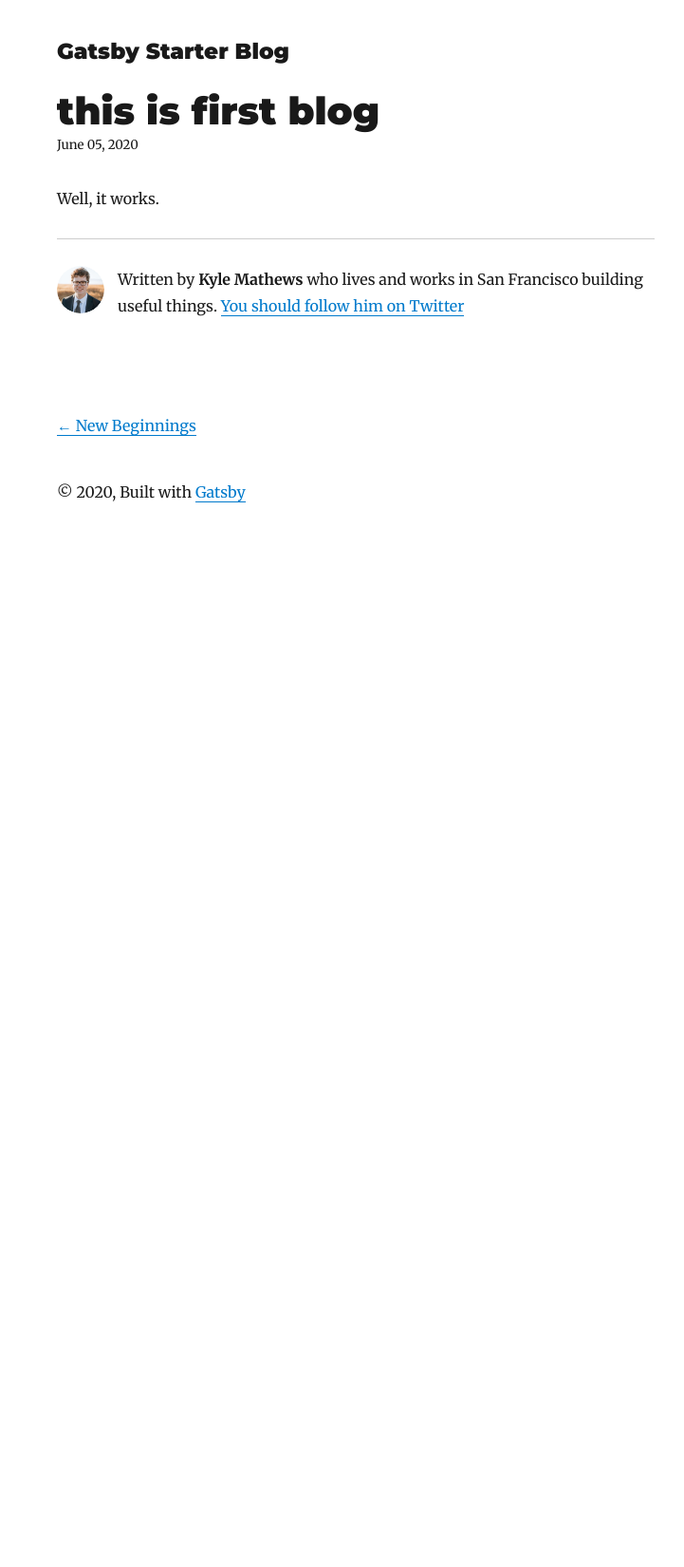
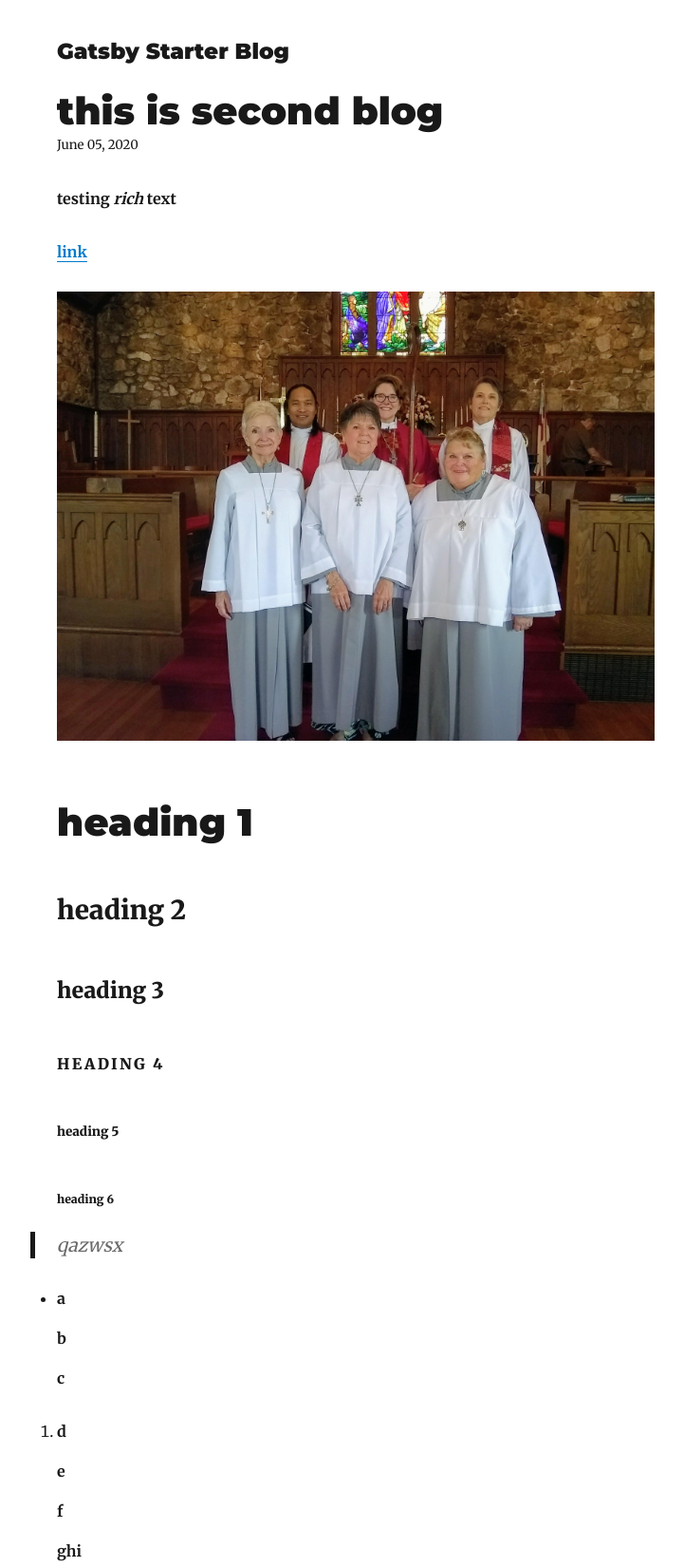
Before and after one commit to remrobem/blog, a Gatsby site: page /2020-06-05-this-is-first-blog/ in a window 1280 px wide. Shown: the top 1650 px of the page at 95% size, without its empty margins (265-986 px from the left). Before the commit the page ends 800 px from the top, so only its background shows below. Built offline with nearby package versions, Linux system fonts and the light colour scheme; Gatsby itself is replaced by a stand-in of ours; some packages are replaced by stand-ins of ours.

Commit message:
Update Blog “2020-06-05-this-is-first-blog”

```diff
--- a/content/blog/2020-06-05-this-is-first-blog.md
+++ b/content/blog/2020-06-05-this-is-first-blog.md
@@ -1,6 +1,38 @@
 ---
-title: this is first blog
+title: this is second blog
 date: 2020-06-05T15:30:15.269Z
-description: Hey
+description: Hey there
 ---
-Well, it works.
+**testing *rich* text**
+
+**[link](http://epiphanyeden.org)**
+
+![test](/img/confirmationsunday-2019.jpg "test")
+
+# heading 1
+
+## heading 2
+
+### heading 3
+
+#### heading 4
+
+##### heading 5
+
+###### heading 6
+
+> qazwsx
+
+* **a**
+
+  **b**
+
+  **c**
+
+1. **d**
+
+   **e**
+
+   **f**
+
+   **ghi**
```
Also changed, not shown: static/img/confirmationsunday-2019.jpg (added).
